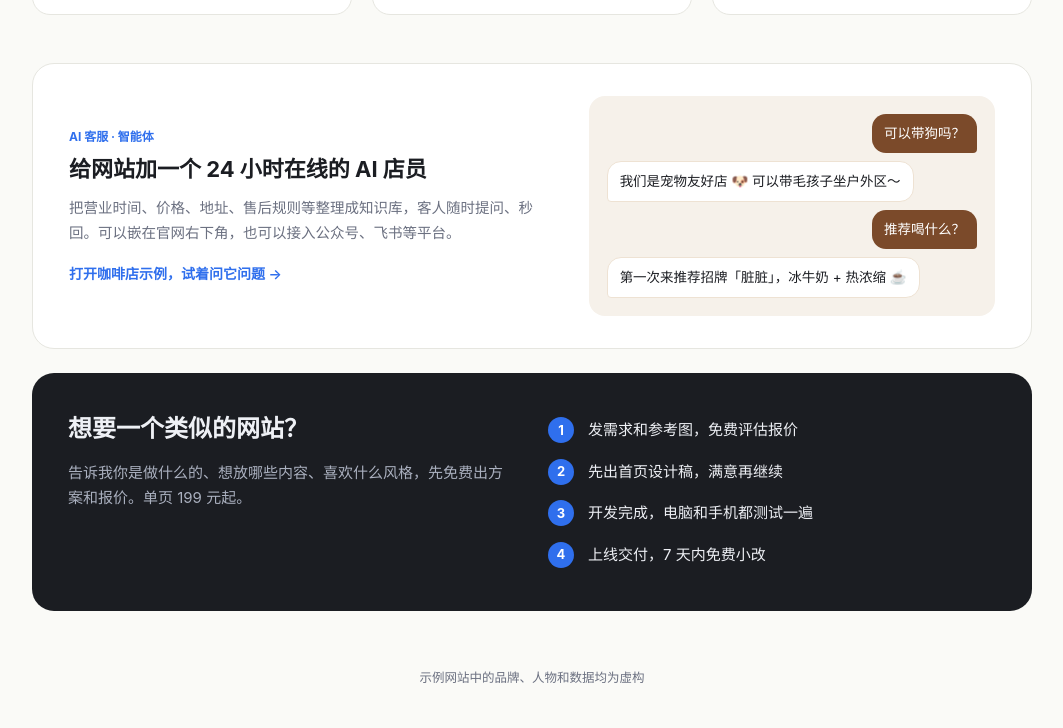
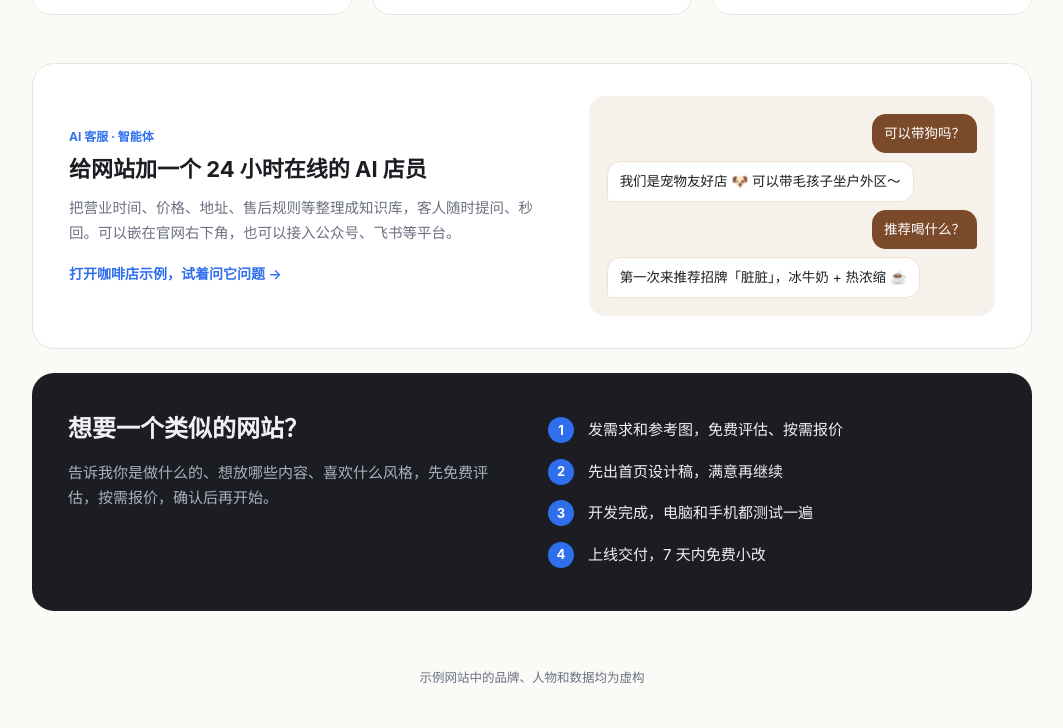
Before and after one commit to PHOENIX16987/web-demos, a plain HTML site: page index.html in a window 1280 px wide. Shown: the part 637-1365 px from the top of the page, without its empty margins (108-1171 px from the left). Drawn offline with Linux system fonts and the light colour scheme.

Commit message:
Switch to quote-on-request pricing

```diff
--- a/index.html
+++ b/index.html
@@ -92,10 +92,10 @@
   <div class="how">
     <div>
       <h2>想要一个类似的网站？</h2>
-      <p>告诉我你是做什么的、想放哪些内容、喜欢什么风格，先免费出方案和报价。单页 199 元起。</p>
+      <p>告诉我你是做什么的、想放哪些内容、喜欢什么风格，先免费评估，按需报价，确认后再开始。</p>
     </div>
     <ol class="steps">
-      <li>发需求和参考图，免费评估报价</li>
+      <li>发需求和参考图，免费评估、按需报价</li>
       <li>先出首页设计稿，满意再继续</li>
       <li>开发完成，电脑和手机都测试一遍</li>
       <li>上线交付，7 天内免费小改</li>
```
